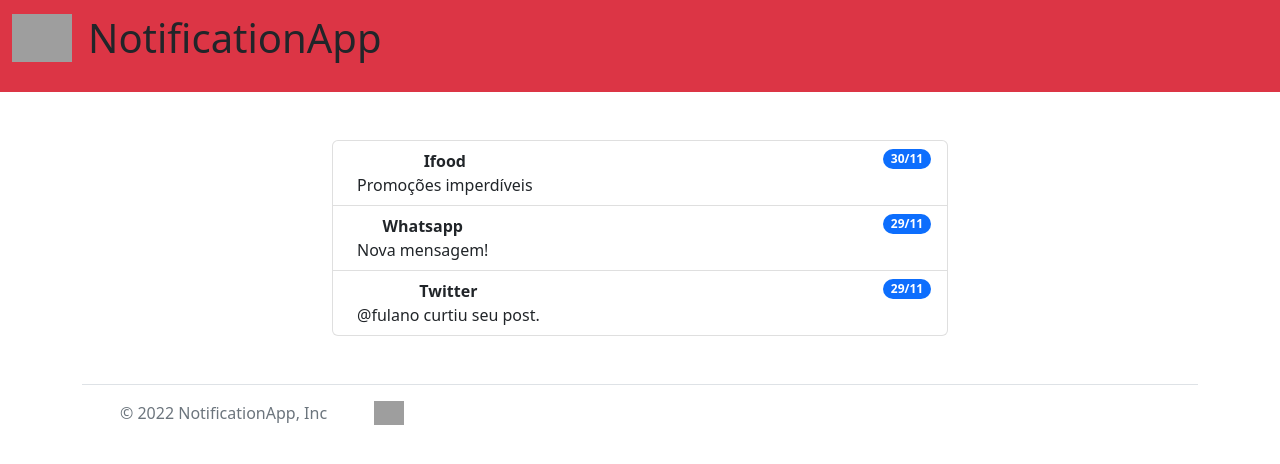
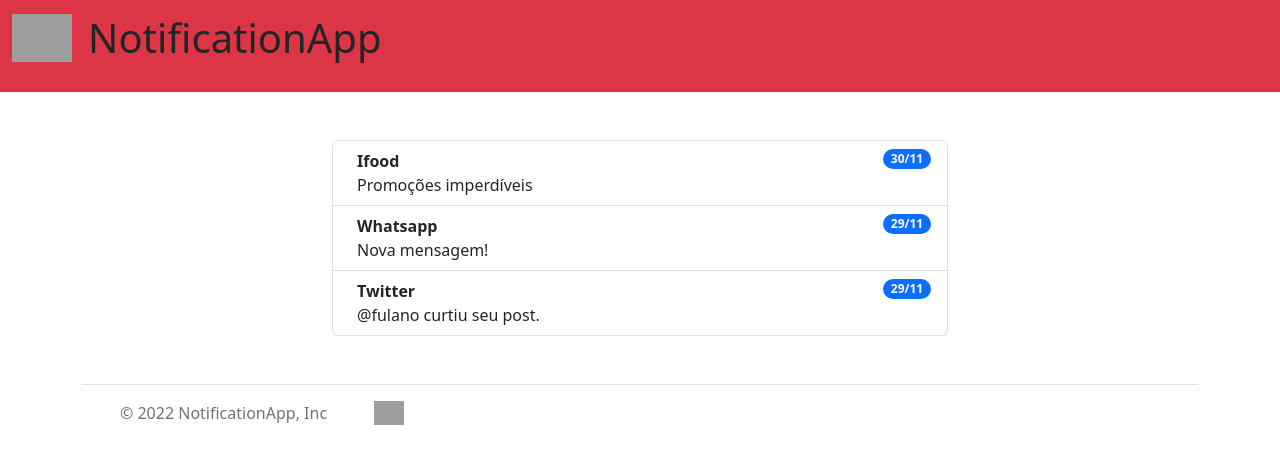
Before and after one commit to paulo-dutra/M1S08, an Angular app in the folder app-notif/: page / in a window 1280 px wide. Shown: the top 464 px of the page. Built offline with nearby package versions, Linux system fonts and the light colour scheme; grey boxes are pictures that could not be loaded.

Commit message:
Exercicio 7

```diff
--- a/app-notif/src/app/notification-list/notification-list.component.html
+++ b/app-notif/src/app/notification-list/notification-list.component.html
@@ -1,25 +1,11 @@
 <div class="container text-center w-50 my-5">
   <ol class="list-group">
-    <li class="list-group-item d-flex justify-content-between align-items-start">
+    <li *ngFor="let notificacao of infoNotific" class="list-group-item d-flex justify-content-between align-items-start">
       <div class="ms-2 me-auto">
-        <div class="fw-bold">Ifood</div>
-        Promoções imperdíveis
+        <div class="fw-bold text-start">{{notificacao.titulo}}</div>
+        {{notificacao.subtitulo}}
       </div>
-      <span class="badge bg-primary rounded-pill">30/11</span>
-    </li>
-    <li class="list-group-item d-flex justify-content-between align-items-start">
-      <div class="ms-2 me-auto">
-        <div class="fw-bold">Whatsapp</div>
-        Nova mensagem!
-      </div>
-      <span class="badge bg-primary rounded-pill">29/11</span>
-    </li>
-    <li class="list-group-item d-flex justify-content-between align-items-start">
-      <div class="ms-2 me-auto">
-        <div class="fw-bold">Twitter</div>
-        @fulano curtiu seu post.
-      </div>
-      <span class="badge bg-primary rounded-pill">29/11</span>
+      <span class="badge bg-primary rounded-pill">{{notificacao.data}}</span>
     </li>
   </ol>
 </div>
--- a/app-notif/src/app/notification-list/notification-list.component.ts
+++ b/app-notif/src/app/notification-list/notification-list.component.ts
@@ -1,10 +1,31 @@
 import { Component } from '@angular/core';
 
+interface notificacao {
+  titulo: string;
+  subtitulo: string;
+  data: string
+}
 @Component({
   selector: 'ntap-notification-list',
   templateUrl: './notification-list.component.html',
   styleUrls: ['./notification-list.component.css']
 })
 export class NotificationListComponent {
-
+  infoNotific: notificacao[] = [
+    {
+    titulo: "Ifood",
+    subtitulo: "Promoções imperdíveis" ,
+    data: "30/11"
+  },
+  {
+    titulo: "Whatsapp",
+    subtitulo: "Nova mensagem!" ,
+    data: "29/11"
+  },
+  {
+    titulo: "Twitter",
+    subtitulo: "@fulano curtiu seu post." ,
+    data: "29/11"
+  }
+]
 }
```
